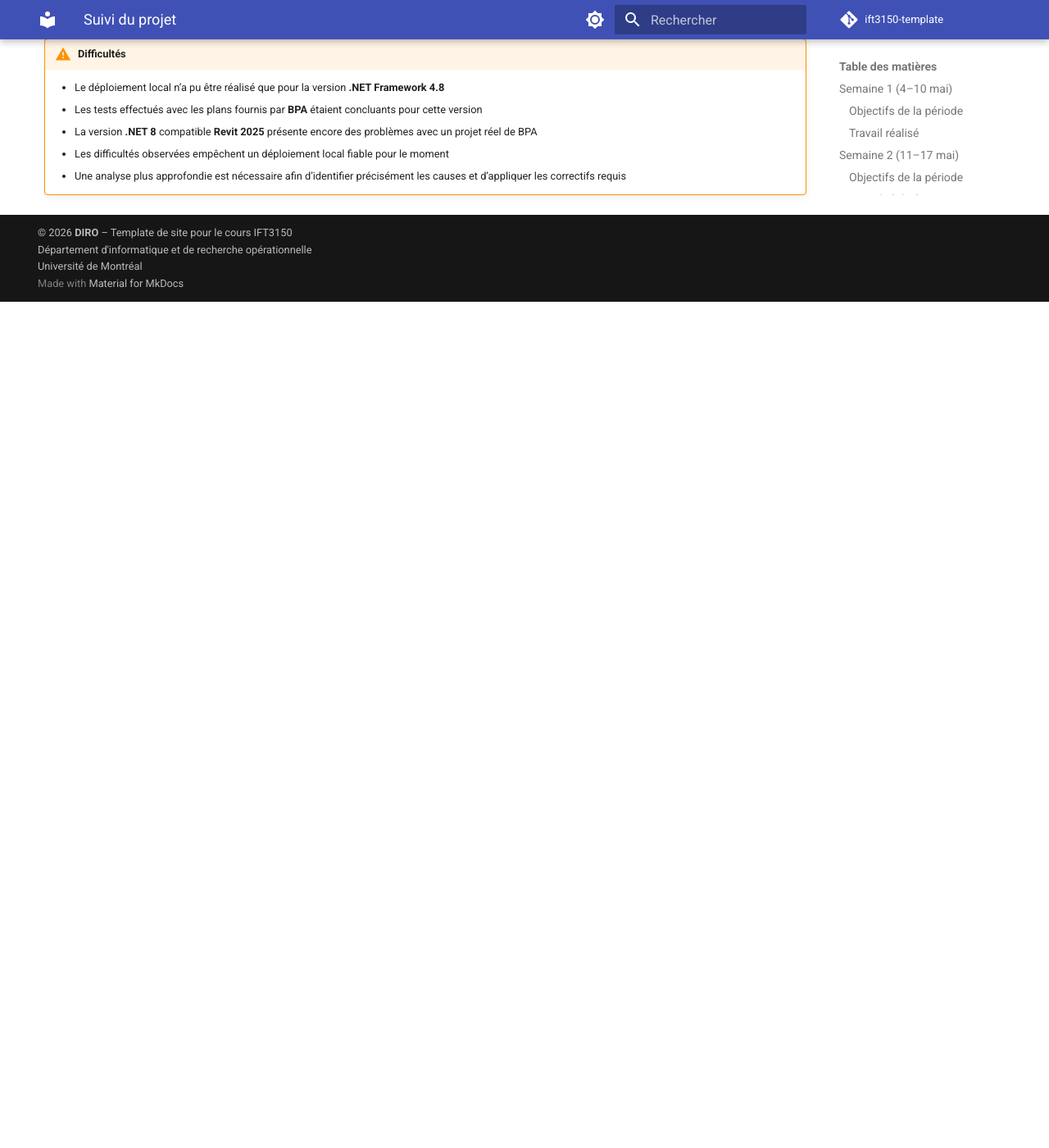
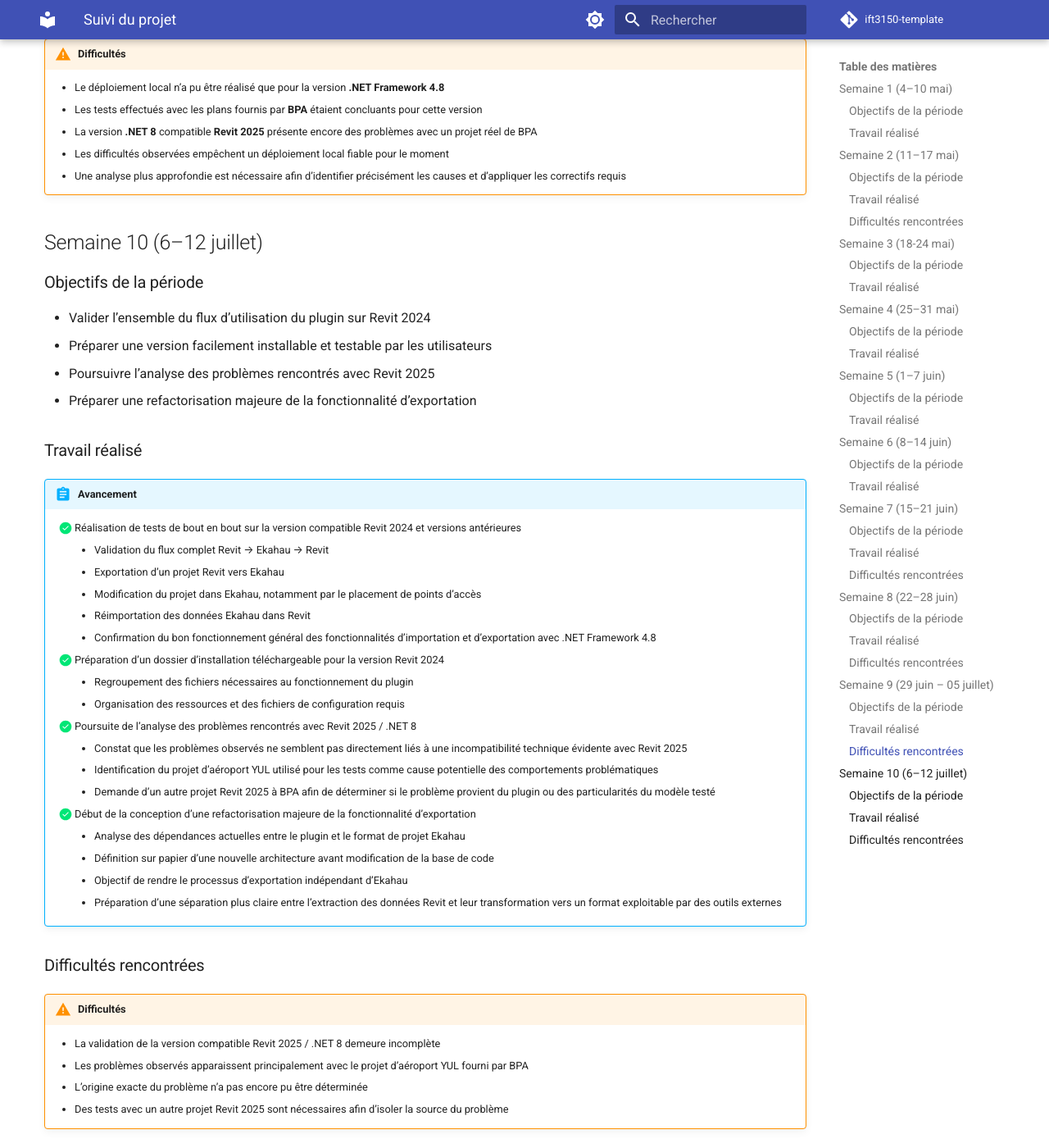
Before and after one commit to tidjanioff/ift3150-suivi, an MkDocs documentation site: the page built from docs/suivi.md, in a window 1280 px wide and 1400 px high, scrolled down 6736 px. Shown: the whole window at 82% size. Built offline with MkDocs 1.6.1 and Material for MkDocs 9.7.7, drawn with Linux system fonts in a browser that asks for light colours; emoji names are drawn with the system emoji font; comment, search, counter and statistics services are not loaded; before the commit the page ends 7104 px from its top, so only the background shows below that.

Commit message:
Suivi: semaine 10

```diff
--- a/docs/suivi.md
+++ b/docs/suivi.md
@@ -245,6 +245,46 @@ title: Suivi du projet
     - Une analyse plus approfondie est nécessaire afin d’identifier précisément les causes et d’appliquer les correctifs requis
 
 
+## Semaine 10 (6–12 juillet)
+
+### Objectifs de la période
+
+* Valider l’ensemble du flux d’utilisation du plugin sur Revit 2024
+* Préparer une version facilement installable et testable par les utilisateurs
+* Poursuivre l’analyse des problèmes rencontrés avec Revit 2025
+* Préparer une refactorisation majeure de la fonctionnalité d’exportation
+
+### Travail réalisé
+
+!!! abstract "Avancement"
+    - [x] Réalisation de tests de bout en bout sur la version compatible Revit 2024 et versions antérieures
+        - Validation du flux complet Revit → Ekahau → Revit
+        - Exportation d’un projet Revit vers Ekahau
+        - Modification du projet dans Ekahau, notamment par le placement de points d’accès
+        - Réimportation des données Ekahau dans Revit
+        - Confirmation du bon fonctionnement général des fonctionnalités d’importation et d’exportation avec .NET Framework 4.8
+    - [x] Préparation d’un dossier d’installation téléchargeable pour la version Revit 2024
+        - Regroupement des fichiers nécessaires au fonctionnement du plugin
+        - Organisation des ressources et des fichiers de configuration requis
+    - [x] Poursuite de l’analyse des problèmes rencontrés avec Revit 2025 / .NET 8
+        - Constat que les problèmes observés ne semblent pas directement liés à une incompatibilité technique évidente avec Revit 2025
+        - Identification du projet d’aéroport YUL utilisé pour les tests comme cause potentielle des comportements problématiques
+        - Demande d’un autre projet Revit 2025 à BPA afin de déterminer si le problème provient du plugin ou des particularités du modèle testé
+    - [x] Début de la conception d’une refactorisation majeure de la fonctionnalité d’exportation
+        - Analyse des dépendances actuelles entre le plugin et le format de projet Ekahau
+        - Définition sur papier d’une nouvelle architecture avant modification de la base de code
+        - Objectif de rendre le processus d’exportation indépendant d’Ekahau
+        - Préparation d’une séparation plus claire entre l’extraction des données Revit et leur transformation vers un format exploitable par des outils externes
+
+### Difficultés rencontrées
+
+!!! warning "Difficultés"
+    - La validation de la version compatible Revit 2025 / .NET 8 demeure incomplète
+    - Les problèmes observés apparaissent principalement avec le projet d’aéroport YUL fourni par BPA
+    - L’origine exacte du problème n’a pas encore pu être déterminée
+    - Des tests avec un autre projet Revit 2025 sont nécessaires afin d’isoler la source du problème
+
+
 <!-- ## Semaine X (y-z mois)
 
 ### Objectifs de la période
```
Also changed, not shown: site/search/search_index.json, site/sitemap.xml, site/suivi/index.html, 1 other file.
